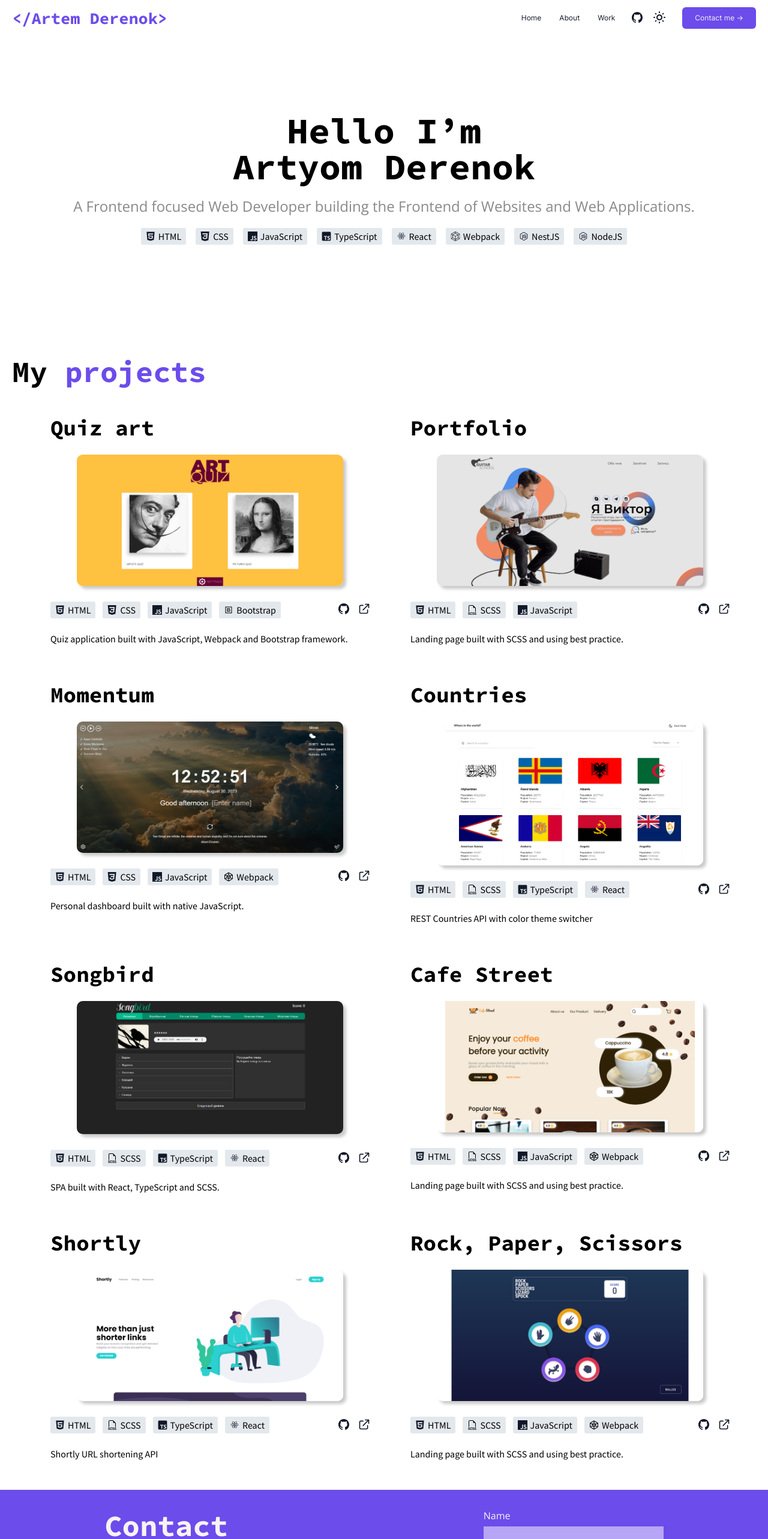
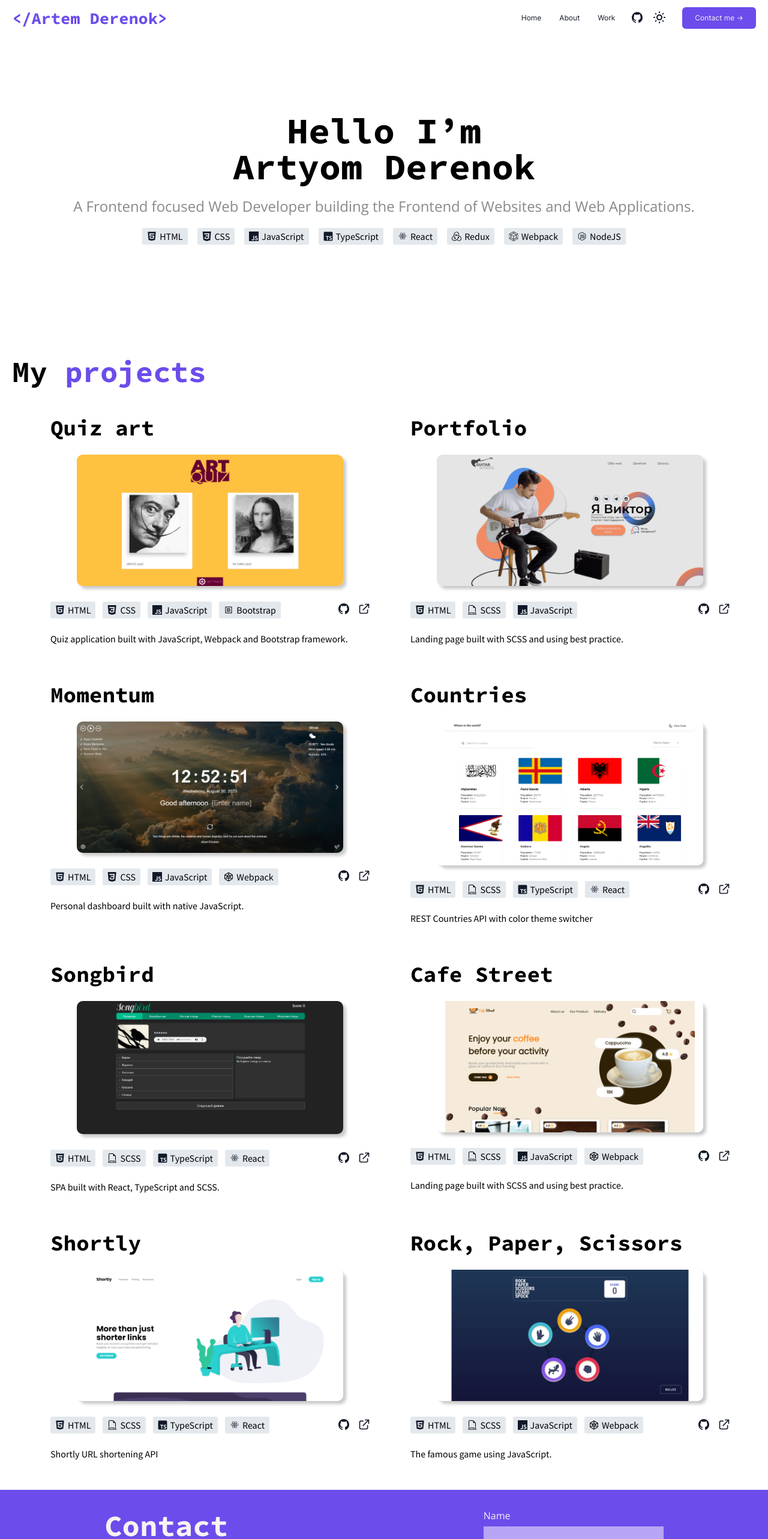
Before and after one commit to ArtemDerenok/my-portfolio, a React (Create React App) app: page / in a window 1280 px wide. Shown: the top 2566 px of the page at 60% size. Built offline with nearby package versions, Linux system fonts and the light colour scheme.

Commit message:
refactor: change card and skills

```diff
--- a/src/components/aboutSection/AboutSection.tsx
+++ b/src/components/aboutSection/AboutSection.tsx
@@ -4,10 +4,10 @@ import jsIcon from "../../assets/icons/js.svg";
 import tsIcon from "../../assets/icons/ts.svg";
 import reactIcon from "../../assets/icons/react.svg";
 import webpackIcon from "../../assets/icons/webpack.png";
-import nestIcon from "../../assets/icons/node.svg";
+import reduxIcon from "../../assets/icons/redux.svg";
 import nodeIcon from "../../assets/icons/node.svg";
+import Tag from "../tag/Tag";
 import styles from "./AboutSection.module.scss";
-import Tag from "../tag/Tag";
 
 interface ITagObj {
   text: string;
@@ -36,12 +36,12 @@ const iconsArr: ITagObj[] = [
     icon: reactIcon,
   },
   {
+    text: "Redux",
+    icon: reduxIcon,
+  },
+  {
     text: "Webpack",
     icon: webpackIcon,
-  },
-  {
-    text: "NestJS",
-    icon: nestIcon,
   },
   {
     text: "NodeJS",
--- a/src/components/projectsSection/ProjectsSection.tsx
+++ b/src/components/projectsSection/ProjectsSection.tsx
@@ -125,7 +125,8 @@ const ProjectsSection = ({ theme }: { theme: boolean }) => {
           <Card
             heading="Rock, Paper, Scissors"
             img={rockPaper}
-            description="Landing page built with SCSS and using best practice."
+            description="
+            The famous game using JavaScript."
             demo="https://jovial-platypus-0d5ca8.netlify.app/"
             code="https://github.com/ArtemDerenok/rock-paper-scissors-master"
             technologies={[
```
Also changed, not shown: src/assets/icons/redux.svg (added).
